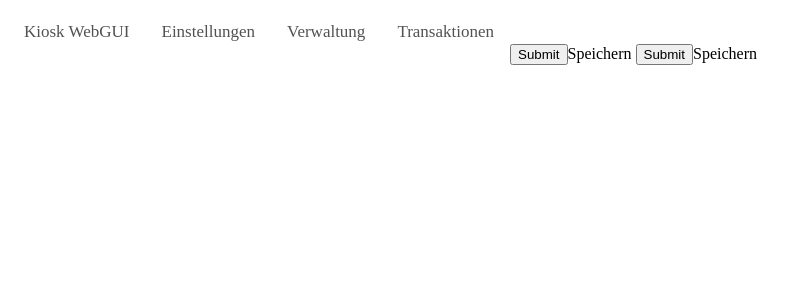
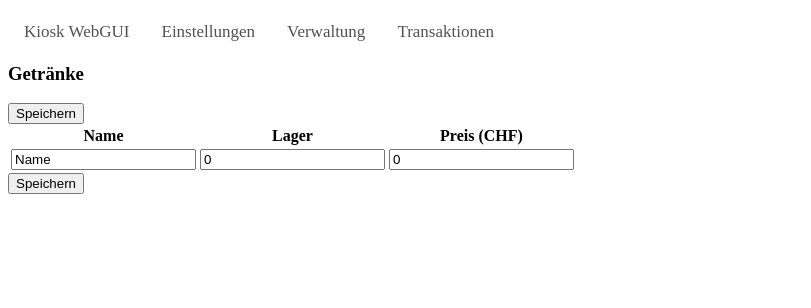
Before and after one commit to SilvanKohler/kiosk, a Flask app: template src/server/templates/management.html in a window 1280 px wide. Shown: the top 308 px of the page, without its empty margins (0-811 px from the left). Run offline with Flask 2, Linux system fonts and the light colour scheme; the template is opened without the code that fills it, so the values that code supplies are empty.

Commit message:
made improvements worked on design and layout backend changes

```diff
--- a/src/server/main.py
+++ b/src/server/main.py
@@ -3,5 +3,6 @@ from time import sleep
 from threading import Thread
 
 web.get_transactions = data.get_transactions
+web.get_drinks = data.get_drinks
 Thread(target=database.run).start()
 Thread(target=web.app.run, args=("0.0.0.0", 80)).start()
--- /dev/null
+++ b/src/server/static/css/body.css
@@ -0,0 +1,4 @@
+.transactions-table {
+    width: 100%;
+
+}
--- a/src/server/templates/management.html
+++ b/src/server/templates/management.html
@@ -3,9 +3,40 @@
 <title>{% block title %}Kiosk WebGUI - Verwaltung{% endblock %}</title>
 
 {% block content %}
-    <form class="management-form" action="/management">
-        <input type="submit">Speichern</input>
-        <label></label>
-        <input type="submit">Speichern</input>
+    <form id="drinks" class="management-form" action="/management">
+        <h3>Getränke</h3>
+        <input type="submit" value="Speichern"/>
+        <table class="management-table">
+            <tr>
+                <th>Name</th>
+                <th>Lager</th>
+                <th>Preis (CHF)</th>
+            </tr>
+            {% for drink, i in drinks|zip(range(drinks|length)) %}
+                <tr>
+                    <td>
+                        <input type="text" value="{{ drink[0] }}" name="name{{ i }}"/>
+                    </td>
+                    <td>
+                        <input type="number" value={{ drink[0] }} name="lager{{ i }}"/>
+                    </td>
+                    <td>
+                        <input type="number" value={{ drink[0] }} name="preis{{ i }}"/>
+                    </td>
+                </tr>
+            {% endfor %}
+            <tr>
+                <td>
+                    <input type="text" value="Name" name="name{{ i + 1 }}"/>
+                </td>
+                <td>
+                    <input type="number" value=0 name="lager{{ i + 1 }}"/>
+                </td>
+                <td>
+                    <input type="number" value=0 name="preis{{ i + 1 }}"/>
+                </td>
+            </tr>
+        </table>
+        <input type="submit" value="Speichern"/>
     </form>
 {% endblock %}
--- a/src/server/web.py
+++ b/src/server/web.py
@@ -3,7 +3,10 @@ import random
 
 app = Flask(__name__)
 app.secret_key = bytes(random.randrange(4096))
+app.jinja_env.filters['zip'] = zip
+
 get_transactions = None
+get_drinks = None
 
 
 @app.route('/')
@@ -20,7 +23,7 @@ def root_settings():
 def root_management():
     if request.form:
         print(request.form)
-    return render_template('management.html')
+    return render_template('management.html', drinks=get_drinks(), i=0)
 
 
 @app.route('/transactions', methods=['GET', 'POST'])
```
Also changed, not shown: src/server/data.py (+15 -308 lines), src/server/templates/transactions.html (+13 -4 lines).
